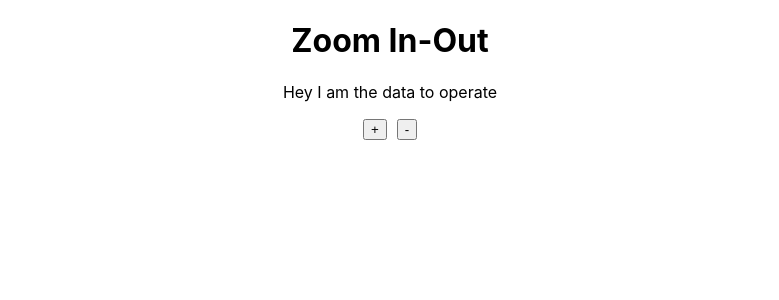
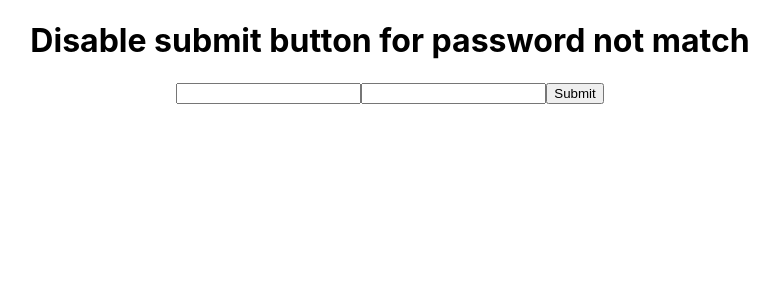
Before and after one commit to patelamancode/my-sol-set5-fp, a React (Create React App) app: page / in a window 1280 px wide. Shown: the top 300 px of the page, without its empty margins (250-1029 px from the left). Built offline with nearby package versions, Linux system fonts and the light colour scheme.

Commit message:
done with second task for day 2

```diff
--- a/src/App.js
+++ b/src/App.js
@@ -11,7 +11,8 @@ import './App.css';
 // import Geolocation from './components/Geolocation';
 // import Levelzeroreact from './components/Levelzeroreact';
 // import EmployeeCard from './components/100Days_of_code/Day1/EmployeeCard';
-import ZoomCounter from './components/100Days_of_code/Day2/ZoomCounter';
+// import ZoomCounter from './components/100Days_of_code/Day2/ZoomCounter';
+import DisableButton from './components/100Days_of_code/Day2/DisableButton';
 
 
 
@@ -31,7 +32,8 @@ function App() {
       {/* <Geolocation /> */}
       {/* < Levelzeroreact /> */}
      {/* <EmployeeCard employeesDetails={employees}/> */}
-     <ZoomCounter />
+     {/* <ZoomCounter /> */}
+     <DisableButton />
     </div>
   )
 }
--- a/src/components/100Days_of_code/Day2/DisableButton.js
+++ b/src/components/100Days_of_code/Day2/DisableButton.js
@@ -0,0 +1,35 @@
+import React, { useState } from 'react'
+
+const DisableButton = () => {
+    const [passOne, setPassOne] = useState("");
+    const [passTwo, setPassTwo] = useState("");
+    const [disable, setDisable] = useState(false)
+
+
+    const passOneValue = (event) =>{
+        setPassOne(event.target.value)
+
+    }
+    const passTwoValue = (event) =>{
+        setPassTwo(event.target.value)
+
+    }
+
+    const checkPassword = () =>{
+        if(passOne !== passTwo){
+            setDisable(true)
+            console.log(`Password 1: ${passOne}`);
+            console.log(`Password 2: ${passTwo}`);
+        }
+    }
+  return (
+    <div>
+    <h1>Disable submit button for password not match</h1>
+      <input type={'password'} onChange={passOneValue}/>
+      <input type={'password'} onChange={passTwoValue}/>
+      <button disabled={disable} onClick={checkPassword}>Submit</button>
+    </div>
+  )
+}
+
+export default DisableButton
```
